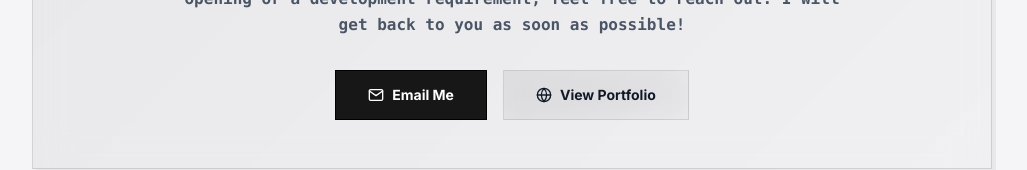
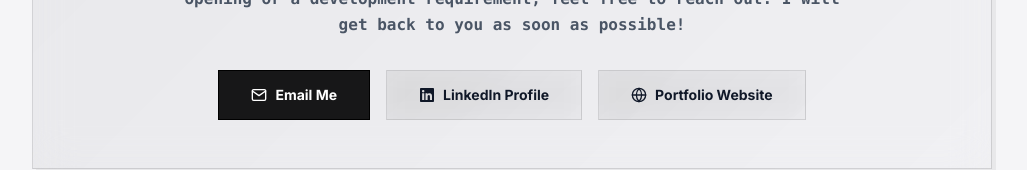
Before and after one commit to Mohan-Badiger/cv-mohan, a React (Vite) app: page / in a window 1280 px wide. Shown: the part 4945-5115 px from the top of the page, without its empty margins (128-1155 px from the left). Built offline with nearby package versions, Linux system fonts and the light colour scheme; no server answers.

Commit message:
feat: add Education, Experience, Projects, and Skills components to personal CV website

```diff
--- a/index.html
+++ b/index.html
@@ -18,7 +18,7 @@
     <link href="https://fonts.googleapis.com/css2?family=Inter:wght@300;400;500;600;700&family=Outfit:wght@300;400;500;600;700;800&display=swap" rel="stylesheet" />
 
     <!-- Canonical URL -->
-    <link rel="canonical" href="https://mohanbadiger.site" />
+    <link rel="canonical" href="https://mohanbadiger.info" />
 
     <!-- Primary SEO Title -->
     <title>
@@ -47,8 +47,8 @@
       property="og:description"
       content="Explore the portfolio of Mohan S Badiger – React, Node.js & MERN Stack Developer from Karnataka."
     />
-    <meta property="og:url" content="https://mohanbadiger.site" />
-    <meta property="og:image" content="https://mohanbadiger.site/logo.png" />
+    <meta property="og:url" content="https://mohanbadiger.info" />
+    <meta property="og:image" content="https://mohanbadiger.info/logo.png" />
 
     <!-- Twitter Card -->
     <meta name="twitter:card" content="summary_large_image" />
@@ -57,7 +57,7 @@
       name="twitter:description"
       content="Portfolio website of Mohan Badiger – Full Stack MERN Developer."
     />
-    <meta name="twitter:image" content="https://mohanbadiger.site/logo.png" />
+    <meta name="twitter:image" content="https://mohanbadiger.info/logo.png" />
 
     <!-- Structured Data (Schema Markup) -->
     <script type="application/ld+json">
@@ -65,7 +65,7 @@
         "@context": "https://schema.org",
         "@type": "Person",
         "name": "Mohan Badiger",
-        "url": "https://mohanbadiger.site",
+        "url": "https://mohanbadiger.info",
         "jobTitle": "MERN Stack Developer",
         "sameAs": [
           "https://github.com/Mohan-Badiger",
--- a/src/components/Contact.jsx
+++ b/src/components/Contact.jsx
@@ -1,5 +1,6 @@
 import { motion } from "motion/react";
 import { FiMail, FiGlobe, FiSend } from "react-icons/fi";
+import { FaLinkedin } from "react-icons/fa";
 
 const Contact = () => {
   return (
@@ -51,7 +52,19 @@ const Contact = () => {
               Email Me
             </a>
 
-            {/* Portfolio Link */}
+            {/* LinkedIn Link */}
+            <a
+              href="https://www.linkedin.com/in/mohan-badiger"
+              target="_blank"
+              rel="noopener noreferrer"
+              className="inline-flex justify-center items-center gap-2 rounded-none glass-pill px-8 py-3.5 text-sm font-bold text-gray-900 dark:text-white hover:scale-105 active:scale-95 transition duration-300 w-full sm:w-auto border border-black/10 dark:border-white/10"
+              aria-label="View Mohan Badiger LinkedIn Profile"
+            >
+              <FaLinkedin size={16} />
+              LinkedIn Profile
+            </a>
+
+            {/* Portfolio Website Link */}
             <a
               href="https://mohanbadiger.site"
               target="_blank"
@@ -60,7 +73,7 @@ const Contact = () => {
               aria-label="View Mohan Badiger Portfolio Website"
             >
               <FiGlobe size={16} />
-              View Portfolio
+              Portfolio Website
             </a>
           </div>
         </motion.div>
```
